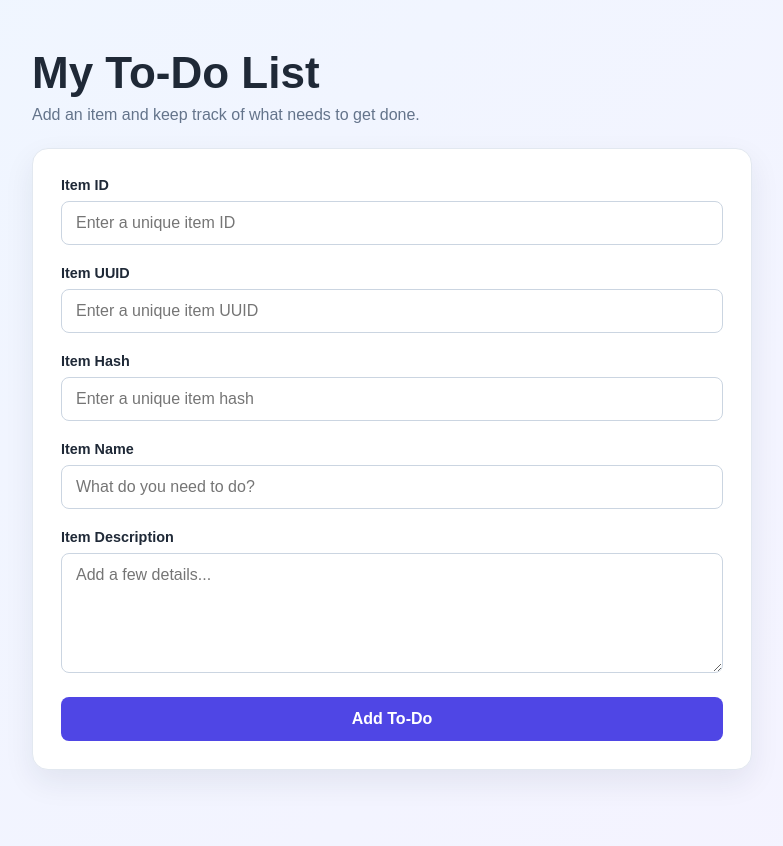
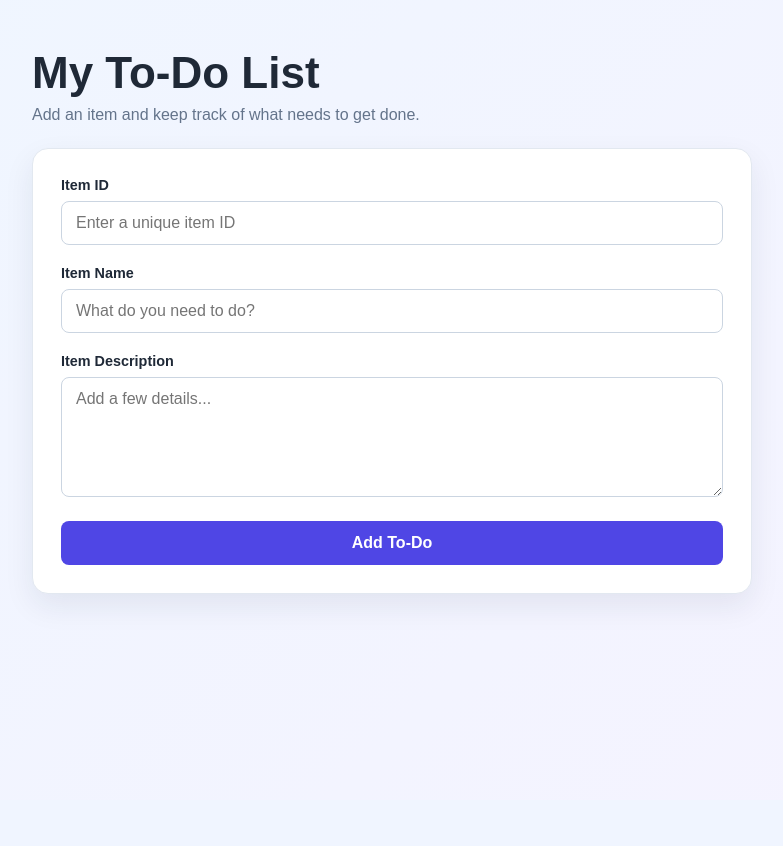
Before and after one commit to Subhnegi/devOps_learn, a Flask app: page /todo in a window 1280 px wide. Shown: the whole page, without its empty margins (248-1031 px from the left). After the commit the page ends 601 px from the top, so only its background shows below. Run offline with Flask 3, Linux system fonts and the light colour scheme.

```diff
--- a/frontend/templates/todo.html
+++ b/frontend/templates/todo.html
@@ -121,16 +121,6 @@
                     <input id="item-id" name="item_id" type="text"
                            placeholder="Enter a unique item ID" required maxlength="50">
                 </div>
-                <div class="form-group">
-                    <label for="item-uuid">Item UUID</label>
-                    <input id="item-uuid" name="item_uuid" type="text"
-                           placeholder="Enter a unique item UUID" required maxlength="50">
-                </div>
-                <div class="form-group">
-                    <label for="item-hash">Item Hash</label>
-                    <input id="item-hash" name="item_hash" type="text"
-                           placeholder="Enter a unique item hash" required maxlength="50">
-                </div>
 
                 <div class="form-group">
                     <label for="item-name">Item Name</label>
```
